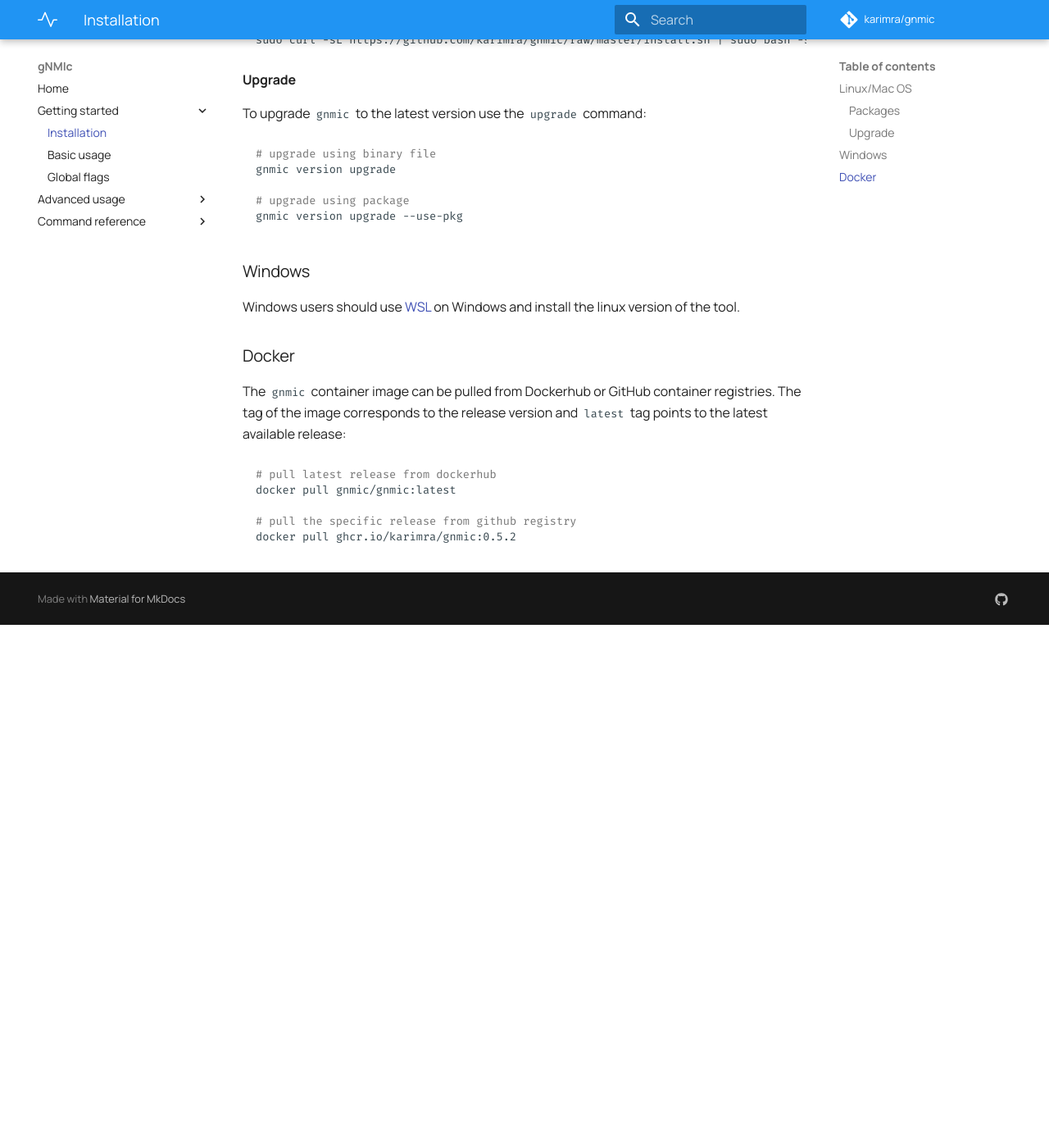
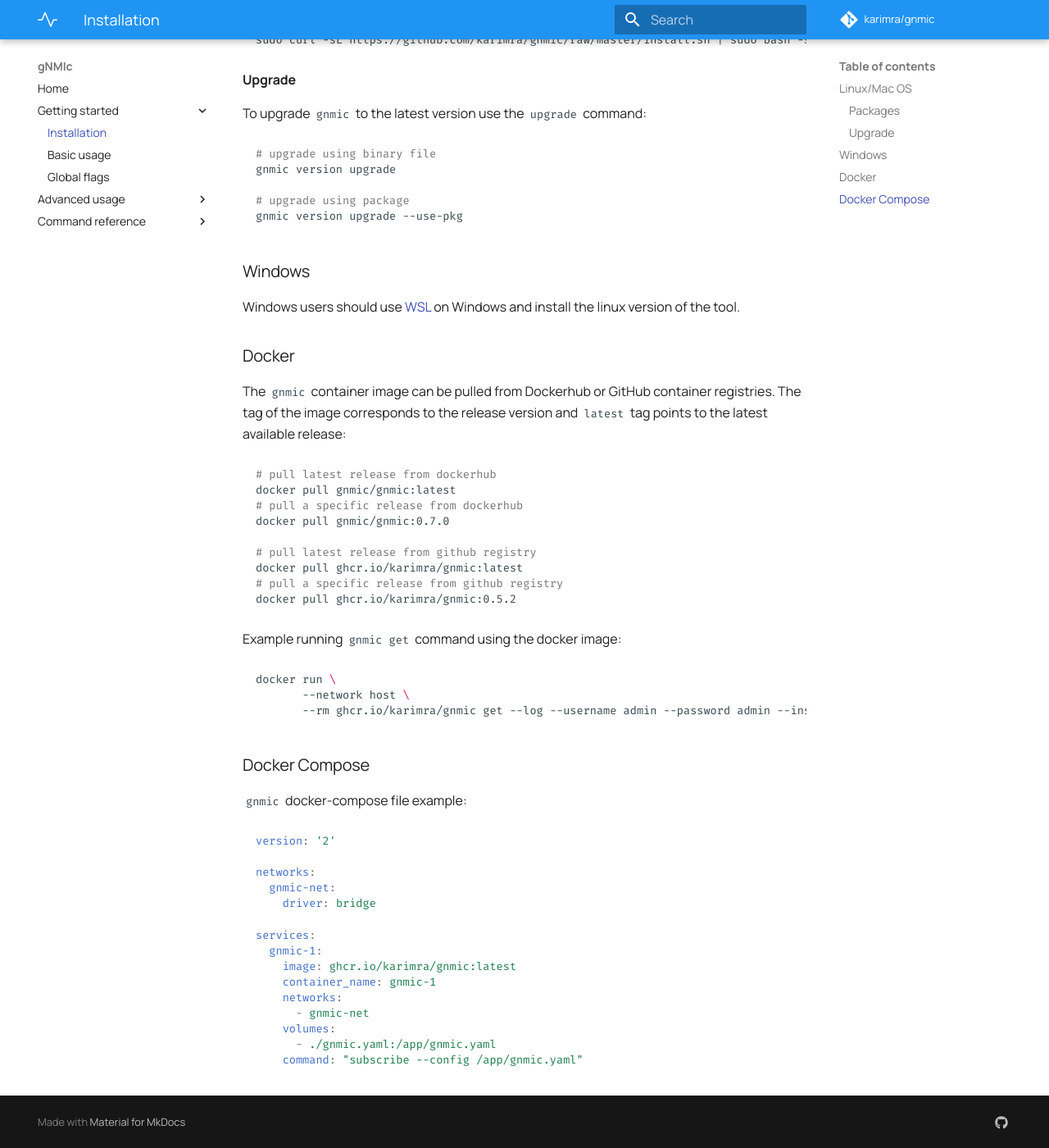
Before and after one commit to karimra/gnmic, an MkDocs documentation site: the page built from docs/install.md, in a window 1280 px wide and 1400 px high, scrolled down 930 px. Shown: the whole window at 82% size. Built offline with MkDocs 1.6.1 and Material for MkDocs 9.7.7, drawn with Linux system fonts in a browser that asks for light colours; comment, search, counter and statistics services are not loaded; before the commit the page ends 1692 px from its top, so only the background shows below that.

Commit message:
update docker related docs

````diff
--- a/docs/install.md
+++ b/docs/install.md
@@ -53,7 +53,39 @@ The `gnmic` container image can be pulled from Dockerhub or GitHub container reg
 ```bash
 # pull latest release from dockerhub
 docker pull gnmic/gnmic:latest
+# pull a specific release from dockerhub
+docker pull gnmic/gnmic:0.7.0
 
-# pull the specific release from github registry
+# pull latest release from github registry
+docker pull ghcr.io/karimra/gnmic:latest
+# pull a specific release from github registry
 docker pull ghcr.io/karimra/gnmic:0.5.2
 ```
+
+Example running `gnmic get` command using the docker image:
+```bash
+docker run \
+       --network host \
+       --rm ghcr.io/karimra/gnmic get --log --username admin --password admin --insecure --address router1.local --path /interfaces
+```
+### Docker Compose
+
+`gnmic` docker-compose file example:
+
+```yaml
+version: '2'
+
+networks:
+  gnmic-net:
+    driver: bridge
+
+services:
+  gnmic-1:
+    image: ghcr.io/karimra/gnmic:latest
+    container_name: gnmic-1
+    networks:
+      - gnmic-net
+    volumes:
+      - ./gnmic.yaml:/app/gnmic.yaml
+    command: "subscribe --config /app/gnmic.yaml"
+```
````
